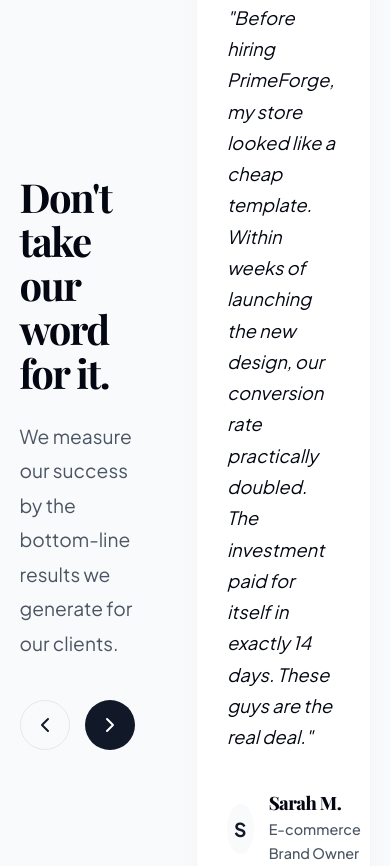
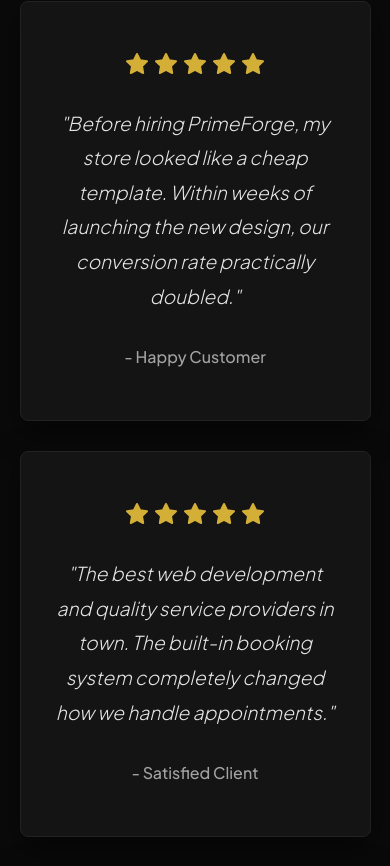
Before and after one commit to kartikbuilds806/MY-BUSINESS-PORTFOLIO, a React (Vite) app: page / in a window 390 px wide. Shown: the part 7065-7931 px from the top of the page. Built offline with nearby package versions, Linux system fonts and the light colour scheme; a web font is replaced by a local one.

Commit message:
Rewrite About & Testimonials styles from screenshots, fix mobile sliders specificity

```diff
--- a/src/components/Testimonials.jsx
+++ b/src/components/Testimonials.jsx
@@ -1,135 +1,88 @@
-import React, { useState } from 'react';
-import { motion, AnimatePresence } from 'framer-motion';
-import { ChevronLeft, ChevronRight, Quote } from 'lucide-react';
-
-const swipeConfidenceThreshold = 10000;
-const swipePower = (offset, velocity) => {
-  return Math.abs(offset) * velocity;
-};
+import React from 'react';
+import { motion } from 'framer-motion';
 
 const testimonials = [
   {
     id: 1,
     name: 'Sarah M.',
-    role: 'E-commerce Brand Owner',
-    text: "Before hiring PrimeForge, my store looked like a cheap template. Within weeks of launching the new design, our conversion rate practically doubled. The investment paid for itself in exactly 14 days. These guys are the real deal.",
-    result: 'Conversion Rate Doubled'
+    role: 'Happy Customer',
+    text: "Before hiring PrimeForge, my store looked like a cheap template. Within weeks of launching the new design, our conversion rate practically doubled.",
   },
   {
     id: 2,
     name: 'Dr. Rajesh Kumar',
-    role: 'Local Dental Clinic',
-    text: "We were relying completely on walk-ins and word of mouth. The new website they built acts like a 24/7 receptionist. The built-in booking system completely changed how we handle appointments. Incredible work.",
-    result: '3x Patient Bookings'
+    role: 'Satisfied Client',
+    text: "The best web development and quality service providers in town. The built-in booking system completely changed how we handle appointments.",
   },
   {
     id: 3,
     name: 'Marcus T.',
-    role: 'Luxury Real Estate Agent',
-    text: "I needed a website that matched the multi-million dollar properties I was selling. PrimeForge delivered a masterpiece. The aesthetics, the smoothness, and the premium feel instantly builds trust with my high-net-worth clients.",
-    result: 'Elevated Brand Trust'
+    role: 'Premium Client',
+    text: "The owner is very soft spoken and kind in nature. Great experience! The aesthetics, the smoothness exactly match the multi-million dollar properties I sell.",
   }
 ];
 
 const Testimonials = () => {
-  const [current, setCurrent] = useState(0);
-
-  const next = () => setCurrent((current + 1) % testimonials.length);
-  const prev = () => setCurrent((current - 1 + testimonials.length) % testimonials.length);
-
   return (
-    <section className="section" style={{ background: 'var(--bg-secondary)', padding: '150px 0' }}>
-      <div className="container">
-        <div className="responsive-grid-2 weighted-right">
-
+    <section className="section" style={{ background: '#0a0a0a', padding: '100px 0' }}>
+      <div className="container" style={{ maxWidth: '800px' }}>
         <motion.div
-            initial={{ opacity: 0, x: -30 }}
-            whileInView={{ opacity: 1, x: 0 }}
+          initial={{ opacity: 0, y: 20 }}
+          whileInView={{ opacity: 1, y: 0 }}
           viewport={{ once: true }}
           transition={{ duration: 0.6 }}
+          style={{ textAlign: 'center', marginBottom: '60px' }}
         >
-            <h2 className="section-title text-left" style={{ fontSize: 'clamp(2.5rem, 5vw, 4rem)', marginBottom: '1.5rem', lineHeight: 1.1, textAlign: 'left' }}>Don't take our word for it.</h2>
-            <p className="section-subtitle text-left" style={{ margin: '0 0 40px 0', fontSize: '1.2rem', textAlign: 'left' }}>
-              We measure our success by the bottom-line results we generate for our clients.
+          <h2 style={{ fontSize: 'clamp(2.5rem, 5vw, 3.5rem)', color: '#ffffff', fontFamily: 'var(--font-heading)', fontWeight: 700 }}>
+            What Our Customers Say
+          </h2>
+        </motion.div>
+
+        <div style={{ display: 'flex', flexDirection: 'column', gap: '30px' }}>
+          {testimonials.map((testimonial, index) => (
+            <motion.div
+              key={testimonial.id}
+              initial={{ opacity: 0, y: 30 }}
+              whileInView={{ opacity: 1, y: 0 }}
+              viewport={{ once: true }}
+              transition={{ duration: 0.5, delay: index * 0.1 }}
+              style={{
+                background: '#141414',
+                padding: '50px 30px',
+                borderRadius: '8px',
+                border: '1px solid #222',
+                textAlign: 'center',
+                boxShadow: '0 10px 30px rgba(0,0,0,0.5)'
+              }}
+            >
+              {/* Stars */}
+              <div style={{ display: 'flex', justifyContent: 'center', gap: '5px', marginBottom: '30px' }}>
+                {[...Array(5)].map((_, i) => (
+                  <svg key={i} xmlns="http://www.w3.org/2000/svg" width="24" height="24" viewBox="0 0 24 24" fill="#d4af37" stroke="#d4af37" strokeWidth="2" strokeLinecap="round" strokeLinejoin="round">
+                    <polygon points="12 2 15.09 8.26 22 9.27 17 14.14 18.18 21.02 12 17.77 5.82 21.02 7 14.14 2 9.27 8.91 8.26 12 2"></polygon>
+                  </svg>
+                ))}
+              </div>
+
+              {/* Text */}
+              <p style={{
+                fontSize: '1.2rem',
+                lineHeight: 1.8,
+                color: '#e5e5e5',
+                fontStyle: 'italic',
+                marginBottom: '30px',
+                fontFamily: 'var(--font-body)',
+                fontWeight: 300
+              }}>
+                "{testimonial.text}"
               </p>
 
-            <div style={{ display: 'flex', gap: '15px' }}>
-              <button
-                onClick={prev}
-                style={{ width: '50px', height: '50px', borderRadius: '50%', border: '1px solid var(--border-color)', display: 'flex', alignItems: 'center', justifyContent: 'center', transition: 'all 0.3s' }}
-                className="btn-outline"
-                aria-label="Previous testimonial"
-              >
-                <ChevronLeft size={24} />
-              </button>
-              <button
-                onClick={next}
-                style={{ width: '50px', height: '50px', borderRadius: '50%', background: 'var(--accent-primary)', color: 'white', display: 'flex', alignItems: 'center', justifyContent: 'center', transition: 'all 0.3s' }}
-                className="btn-primary"
-                aria-label="Next testimonial"
-              >
-                <ChevronRight size={24} />
-              </button>
+              {/* Author */}
+              <div style={{ color: '#a3a3a3', fontSize: '1rem', fontWeight: 500 }}>
+                - {testimonial.role}
               </div>
             </motion.div>
-
-          {/* Testimonial Card */}
-          <div style={{ position: 'relative', width: '100%' }}>
-
-            <AnimatePresence mode="wait">
-              <motion.div
-                key={current}
-                initial={{ opacity: 0, x: 50, scale: 0.98 }}
-                animate={{ opacity: 1, x: 0, scale: 1 }}
-                exit={{ opacity: 0, x: -50, scale: 0.98 }}
-                transition={{ duration: 0.4, ease: "easeOut" }}
-                drag="x"
-                dragConstraints={{ left: 0, right: 0 }}
-                dragElastic={0.2}
-                onDragEnd={(e, { offset, velocity }) => {
-                  const swipe = swipePower(offset.x, velocity.x);
-                  if (swipe < -swipeConfidenceThreshold) { next(); }
-                  else if (swipe > swipeConfidenceThreshold) { prev(); }
-                }}
-                style={{
-                  position: 'relative',
-                  zIndex: 1,
-                  padding: 'clamp(30px, 6vw, 50px)',
-                  borderRadius: '24px',
-                  minHeight: '340px',
-                  display: 'flex',
-                  flexDirection: 'column',
-                  justifyContent: 'space-between',
-                  background: 'var(--bg-main)',
-                  border: '1px solid var(--border-light)',
-                  boxShadow: '0 20px 40px -15px rgba(0,0,0,0.05)',
-                  cursor: 'grab'
-                }}
-                whileTap={{ cursor: 'grabbing' }}
-              >
-                <Quote size={48} color="var(--accent-secondary)" style={{ opacity: 0.2, marginBottom: '20px' }} />
-
-                <p style={{ fontSize: 'clamp(1.15rem, 2.5vw, 1.35rem)', lineHeight: 1.7, color: 'var(--text-primary)', fontStyle: 'italic', marginBottom: '40px', flex: 1 }}>
-                  "{testimonials[current].text}"
-                </p>
-
-                <div style={{ display: 'flex', justifyContent: 'space-between', alignItems: 'center', flexWrap: 'wrap', gap: '15px' }}>
-                  <div style={{ display: 'flex', alignItems: 'center', gap: '15px' }}>
-                    <div style={{ width: '50px', height: '50px', borderRadius: '50%', background: 'var(--bg-secondary)', display: 'flex', alignItems: 'center', justifyContent: 'center', fontWeight: 'bold', fontSize: '1.2rem', color: 'var(--accent-primary)' }}>
-                      {testimonials[current].name.charAt(0)}
-                    </div>
-                    <div>
-                      <h4 style={{ fontSize: '1.15rem', fontWeight: 800, fontFamily: 'var(--font-heading)', color: 'var(--text-primary)', marginBottom: '4px' }}>{testimonials[current].name}</h4>
-                      <p style={{ color: 'var(--text-secondary)', fontSize: '0.9rem', fontWeight: 500 }}>{testimonials[current].role}</p>
-                    </div>
-                  </div>
-                  <div style={{ background: 'var(--bg-secondary)', border: '1px solid var(--border-light)', padding: '8px 16px', borderRadius: '100px', fontSize: '0.85rem', fontWeight: 700, color: 'var(--accent-secondary)' }}>
-                    ✓ {testimonials[current].result}
-                  </div>
-                </div>
-              </motion.div>
-            </AnimatePresence>
-          </div>
+          ))}
         </div>
       </div>
     </section>
--- a/src/index.css
+++ b/src/index.css
@@ -259,8 +259,8 @@
 
 @media (max-width: 768px) {
   .carousel-mobile {
-    display: flex;
-    flex-wrap: nowrap;
+    display: flex !important;
+    flex-wrap: nowrap !important;
     overflow-x: auto;
     overflow-y: hidden;
     scroll-snap-type: x mandatory;
--- a/src/pages/AboutPage.jsx
+++ b/src/pages/AboutPage.jsx
@@ -4,73 +4,71 @@
 
 const AboutPage = () => {
   return (
-    <div className="page-transition min-h-screen pb-20">
-      <div className="container py-20">
+    <div className="page-transition min-h-screen" style={{ background: '#111214', color: '#ffffff' }}>
+      <div className="container py-20" style={{ maxWidth: '800px', margin: '0 auto' }}>
 
         {/* Header Section */}
-        <div style={{ textAlign: 'center', marginBottom: '80px' }}>
         <motion.div initial={{ opacity: 0, y: 20 }} animate={{ opacity: 1, y: 0 }} transition={{ duration: 0.5 }}>
-            <h1 className="section-title" style={{ fontSize: '4.5rem', marginBottom: '1.5rem' }}>
-              Crafting Digital Excellence
+          <h1 style={{ fontSize: 'clamp(2.5rem, 5vw, 3.5rem)', fontWeight: 800, marginBottom: '20px', fontFamily: 'var(--font-heading)' }}>
+            About <span style={{ color: '#d4af37' }}>PrimeForge</span>
           </h1>
-            <p style={{ fontSize: '1.25rem', color: 'var(--text-secondary)', maxWidth: '600px', margin: '0 auto', lineHeight: 1.6 }}>
-              More than just an agency — we are your strategic growth partners in the digital space.
+          <p style={{ fontSize: '1.2rem', color: '#aaaaaa', lineHeight: 1.6, marginBottom: '60px' }}>
+            Your strategic partner in Digital Growth. We build not just websites, but high-converting assets that drive revenue.
           </p>
         </motion.div>
+
+        {/* Image Section */}
+        <motion.div
+          initial={{ opacity: 0, y: 20 }}
+          animate={{ opacity: 1, y: 0 }}
+          transition={{ duration: 0.6, delay: 0.2 }}
+          style={{ marginBottom: '60px' }}
+        >
+          <img
+            src="https://images.unsplash.com/photo-1555066931-4365d14bab8c?ixlib=rb-4.0.3&auto=format&fit=crop&w=1200&q=80"
+            alt="PrimeForge Office"
+            style={{ width: '100%', height: 'auto', borderRadius: '24px', objectFit: 'cover', opacity: 0.8 }}
+          />
+        </motion.div>
+
+        {/* Mission Section */}
+        <motion.div initial={{ opacity: 0, y: 20 }} animate={{ opacity: 1, y: 0 }} transition={{ duration: 0.6, delay: 0.3 }}>
+          <h2 style={{ fontSize: '2rem', fontWeight: 700, marginBottom: '25px', fontFamily: 'var(--font-heading)' }}>
+            Our Mission
+          </h2>
+
+          <div style={{
+            background: '#0a0d24',
+            padding: '40px',
+            borderRadius: '16px',
+            marginBottom: '40px',
+            boxShadow: '0 10px 30px rgba(0,0,0,0.5)'
+          }}>
+            <p style={{ fontSize: '1.25rem', fontStyle: 'italic', fontWeight: '500', lineHeight: 1.6, color: '#f0f0f0' }}>
+              "Engineer digital experiences that completely dominate SEO, load instantly, and turn traffic into booked revenue."
+            </p>
           </div>
 
-        {/* Founder Section - Split Layout for breathing room */}
-        <div className="responsive-grid-2 weighted-left" style={{ marginBottom: '80px' }}>
-
-          {/* Aesthetic visual representation */}
-          <motion.div
-            initial={{ opacity: 0, x: -30 }} whileInView={{ opacity: 1, x: 0 }} viewport={{ once: true }}
-            className="glass" style={{ height: '100%', minHeight: 'clamp(300px, 40vw, 450px)', borderRadius: '32px', position: 'relative', overflow: 'hidden', display: 'flex', alignItems: 'center', justifyContent: 'center', background: 'var(--accent-primary)', padding: '40px' }}
-          >
-             <div style={{ position: 'absolute', width: '100%', height: '100%', opacity: 0.1, backgroundImage: 'radial-gradient(circle at center, #ffffff 1px, transparent 1px)', backgroundSize: '20px 20px' }}></div>
-             <div style={{ textAlign: 'center', zIndex: 1 }}>
-                <div style={{ width: '100px', height: '100px', borderRadius: '50%', background: 'rgba(255,255,255,0.1)', backdropFilter: 'blur(10px)', margin: '0 auto 20px', display: 'flex', alignItems: 'center', justifyContent: 'center', border: '1px solid rgba(255,255,255,0.2)' }}>
-                  <img src="https://ui-avatars.com/api/?name=Kartik+Sharma&background=111827&color=fff&size=100" alt="Kartik Sharma" style={{ width: '100%', height: '100%', borderRadius: '50%' }} />
-                </div>
-                <h3 style={{ color: '#fff', fontSize: '1.75rem', marginBottom: '5px', fontWeight: '500' }}>Kartik Sharma</h3>
-                <p style={{ color: 'rgba(255,255,255,0.7)', fontSize: '0.85rem', letterSpacing: '0.15em', textTransform: 'uppercase', fontWeight: '600' }}>Founder & CEO</p>
-             </div>
-          </motion.div>
-
-          {/* Clean Text Presentation */}
-          <motion.div initial={{ opacity: 0, x: 30 }} whileInView={{ opacity: 1, x: 0 }} viewport={{ once: true }}>
-            <div style={{ fontSize: '0.85rem', fontWeight: 600, textTransform: 'uppercase', letterSpacing: '0.15em', color: 'var(--accent-secondary)', marginBottom: '16px' }}>
-              Our Philosophy
-            </div>
-            <h2 style={{ fontSize: '2.8rem', fontFamily: 'var(--font-heading)', fontWeight: 700, marginBottom: '30px', color: 'var(--text-primary)', lineHeight: 1.2 }}>
-              We build assets, <br/><span style={{ color: 'var(--text-secondary)', fontStyle: 'italic', fontWeight: 400 }}>not just websites.</span>
-            </h2>
-
-            <div style={{ fontSize: '1.1rem', color: 'var(--text-secondary)', lineHeight: 1.8, display: 'flex', flexDirection: 'column', gap: '20px' }}>
-              <p>
-                I built PrimeForge to stop the endless cycle of generic, underperforming websites. An online presence shouldn't just exist; it needs to perform, convert, and act as your hardest-working sales asset around the clock.
-              </p>
-              <p>
-                We don't believe in templates. We believe in deeply understanding your niche, the psychology of your buyers, and engineering a digital experience that builds instant trust and undeniable authority.
+          <p style={{ fontSize: '1.1rem', color: '#aaaaaa', lineHeight: 1.8, marginBottom: '30px' }}>
+            Founded on the principles of coding excellence and complete transparency, PrimeForge has been redefining web development for service businesses. Our team works tirelessly to ensure every project stands as a testament to premium quality and conversion mastery. We don't rely on pre-made templates; everything is 100% custom-coded.
           </p>
 
-              {/* Refined Stats */}
-              <div style={{ display: 'grid', gridTemplateColumns: 'repeat(2, 1fr)', gap: '30px', borderTop: '1px solid var(--border-light)', paddingTop: '30px', marginTop: '10px' }}>
-                <div>
-                  <div style={{ fontSize: '2.5rem', fontFamily: 'var(--font-heading)', color: 'var(--text-primary)', lineHeight: 1, fontWeight: 600 }}>100%</div>
-                  <div style={{ fontSize: '0.85rem', color: 'var(--text-muted)', fontWeight: 600, marginTop: '12px', textTransform: 'uppercase', letterSpacing: '0.05em' }}>Client Satisfaction Focus</div>
+          <div style={{ display: 'flex', alignItems: 'center', gap: '15px', marginTop: '40px', marginBottom: '80px' }}>
+             <div style={{ display: 'flex', gap: '5px' }}>
+                {[...Array(5)].map((_, i) => (
+                  <svg key={i} xmlns="http://www.w3.org/2000/svg" width="20" height="20" viewBox="0 0 24 24" fill="none" stroke="#d4af37" strokeWidth="2" strokeLinecap="round" strokeLinejoin="round">
+                    <polygon points="12 2 15.09 8.26 22 9.27 17 14.14 18.18 21.02 12 17.77 5.82 21.02 7 14.14 2 9.27 8.91 8.26 12 2"></polygon>
+                  </svg>
+                ))}
               </div>
-                <div>
-                  <div style={{ fontSize: '2.5rem', fontFamily: 'var(--font-heading)', color: 'var(--text-primary)', lineHeight: 1, fontWeight: 600 }}>24/7</div>
-                  <div style={{ fontSize: '0.85rem', color: 'var(--text-muted)', fontWeight: 600, marginTop: '12px', textTransform: 'uppercase', letterSpacing: '0.05em' }}>Premium Support</div>
-                </div>
-              </div>
+              <span style={{ fontSize: '1rem', fontWeight: 600, color: '#e5e5e5' }}>5 Star Rated Agency</span>
           </div>
         </motion.div>
       </div>
 
+      <div style={{ background: 'var(--bg-main)', color: 'var(--text-primary)' }}>
+        <ContactCta />
       </div>
-      <ContactCta />
     </div>
   );
 };
--- a/src/pages/PortfolioPage.jsx
+++ b/src/pages/PortfolioPage.jsx
@@ -32,7 +32,7 @@
           </p>
         </motion.div>
 
-        <div style={{ display: 'grid', gridTemplateColumns: 'repeat(12, 1fr)', gap: '40px', marginBottom: '100px' }}>
+        <div className="carousel-mobile" style={{ display: 'grid', gridTemplateColumns: 'repeat(12, 1fr)', gap: '40px', marginBottom: '100px' }}>
           {portfolioItems.map((item, index) => (
             <motion.div
               key={item.id}
```
Lines whose indentation alone changed are shown as unchanged.
